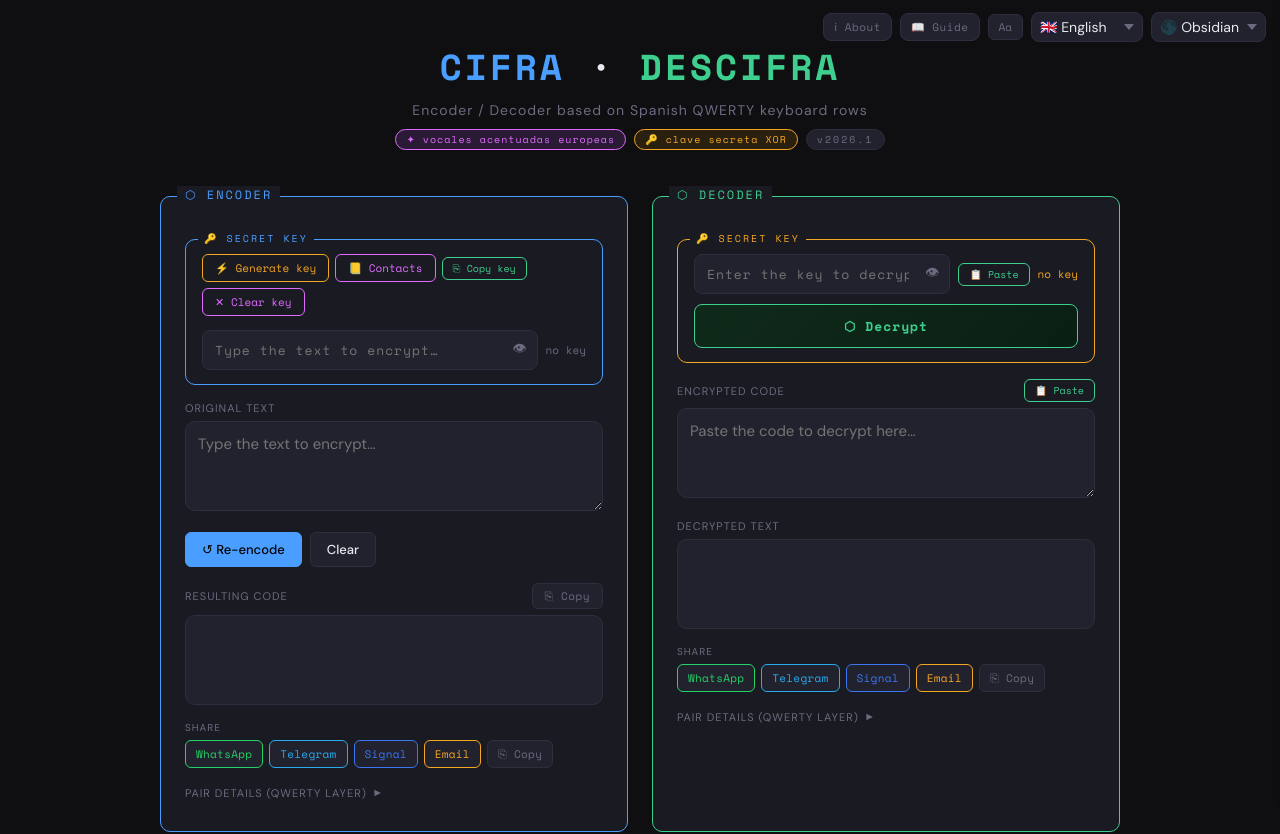
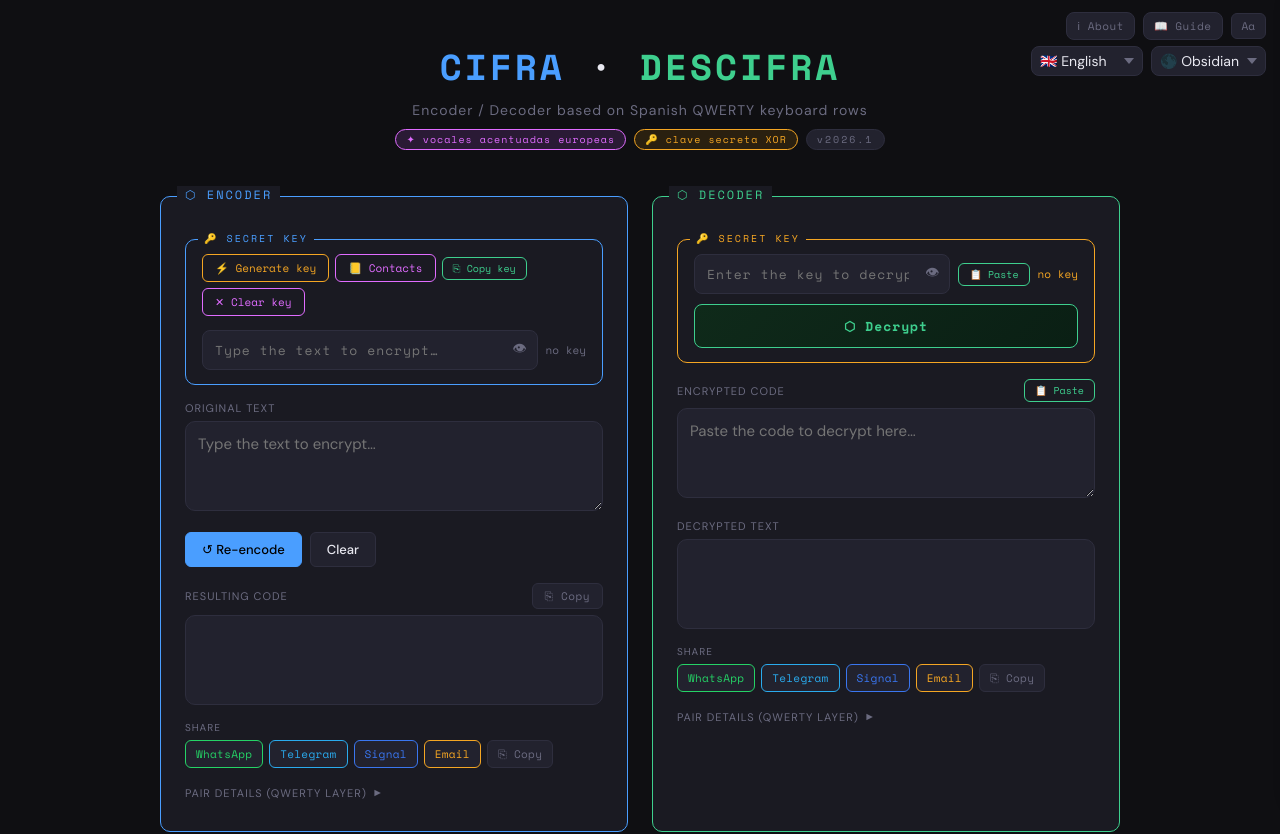
Before and after one commit to caracole/qwerty-chat, a plain HTML site: page cifrador_qwerty.html in a window 1280 px wide. Shown: the top 834 px of the page. Drawn offline with nearby package versions, Linux system fonts and the light colour scheme.

Commit message:
Add files via upload

```diff
--- a/cifrador_qwerty.html
+++ b/cifrador_qwerty.html
@@ -118,7 +118,8 @@
     /* ============================================================
        SELECTOR DE IDIOMA — lista desplegable con banderas
     ============================================================ */
-    .lang-select-wrap{position:fixed;top:12px;right:14px;z-index:100;display:flex;gap:8px;align-items:center}
+    .lang-select-wrap{position:fixed;top:12px;right:14px;z-index:100;display:flex;flex-direction:column;gap:6px;align-items:flex-end}
+    .lang-select-row{display:flex;gap:8px;align-items:center}
     /* Bouton À propos */
     .btn-about{font-family:var(--mono);font-size:11px;padding:5px 10px;border-radius:8px;
                border:1px solid var(--border);background:var(--surface2);color:var(--text-muted);
@@ -486,9 +487,12 @@
 
 <!-- SELECTOR DE IDIOMA + BOUTON À PROPOS -->
 <div class="lang-select-wrap">
+  <div class="lang-select-row">
     <a href="index.html" class="btn-about" data-i18n="btn_about">ℹ À propos</a>
     <a id="guide-link-app" href="guide-utilisation.html" class="btn-about" target="_blank" data-i18n="btn_guide">📖 Guide</a>
     <button class="btn-icon-toggle" id="btn-icon-mode" onclick="toggleIconMode()" title="Basculer icônes / texte">Aa</button>
+  </div>
+  <div class="lang-select-row">
     <select class="lang-select" id="lang-select" onchange="setLang(this.value)">
       <option value="fr">🇫🇷 Français</option>
       <option value="es">🇪🇸 Español</option>
@@ -502,6 +506,7 @@
       <option value="crimson">🔴 Crimson</option>
       <option value="paper">☀️ Paper</option>
     </select>
+  </div>
 </div>
 
 <!-- ================================================================
```
Lines whose indentation alone changed are shown as unchanged.
